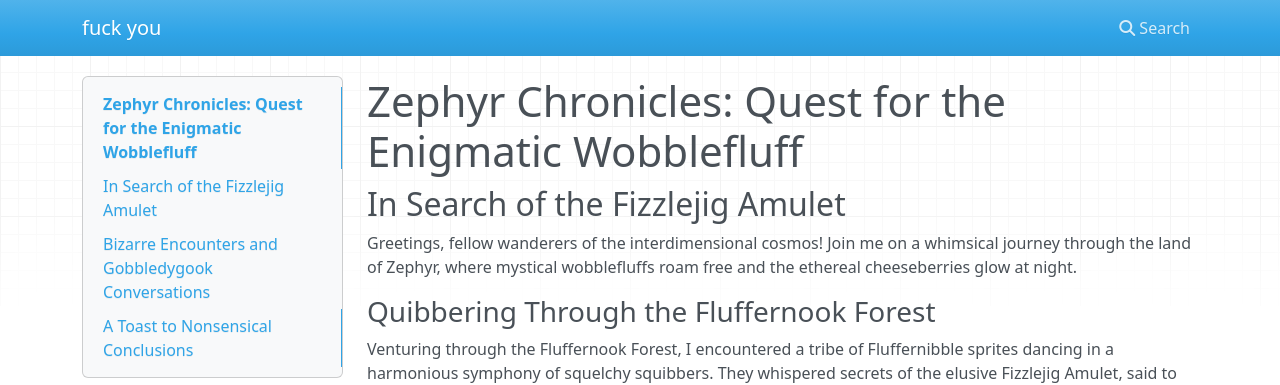
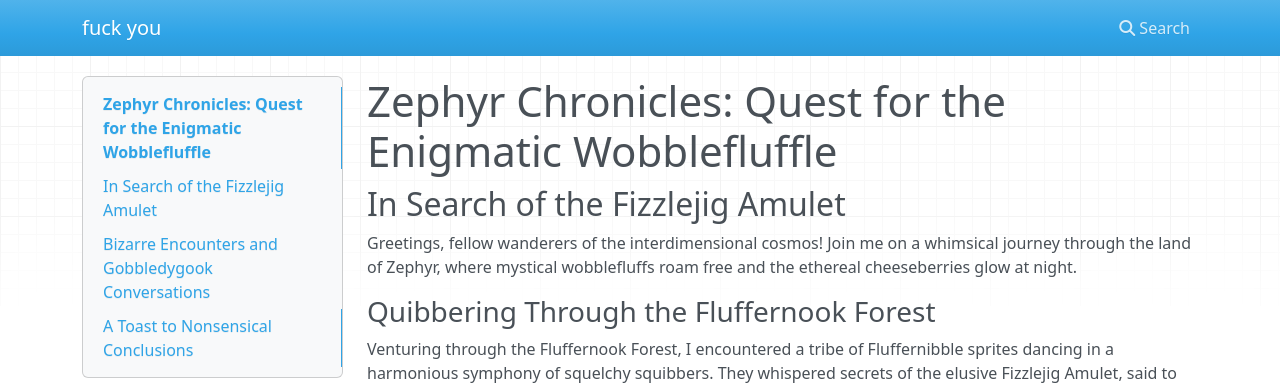
Before and after one commit to Ganoodles/mkdocs, an MkDocs documentation site: the page built from docs/index.md, in a window 1280 px wide and 900 px high. Shown: the top 385 px of the window. Built offline with MkDocs 1.6.1, drawn with Linux system fonts in a browser that asks for light colours; nearby versions of some CDN libraries.

Commit message:
Typo lol

```diff
--- a/docs/index.md
+++ b/docs/index.md
@@ -1,4 +1,4 @@
-# Zephyr Chronicles: Quest for the Enigmatic Wobblefluff
+# Zephyr Chronicles: Quest for the Enigmatic Wobblefluffle
 
 ## In Search of the Fizzlejig Amulet
 
```
